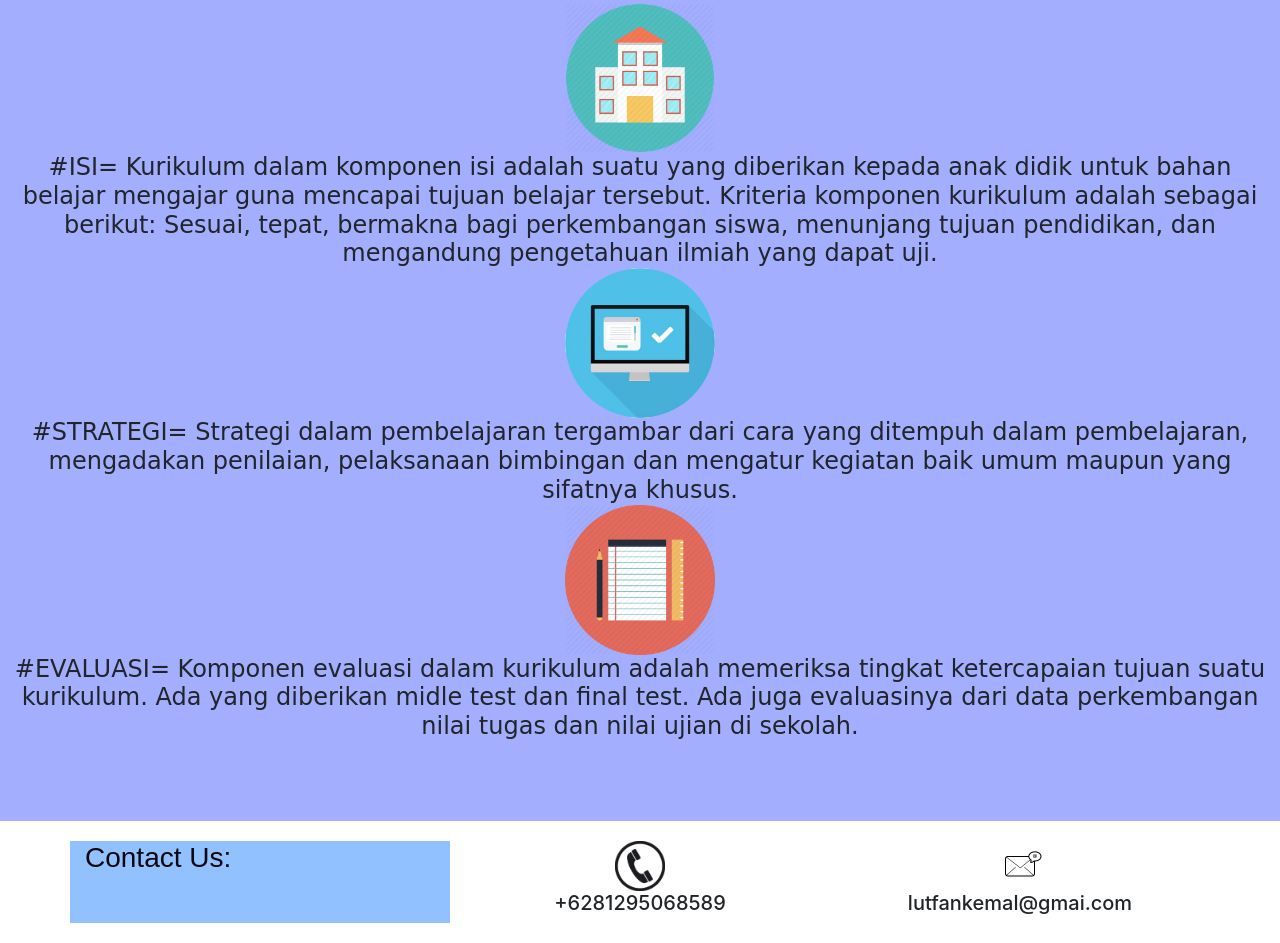
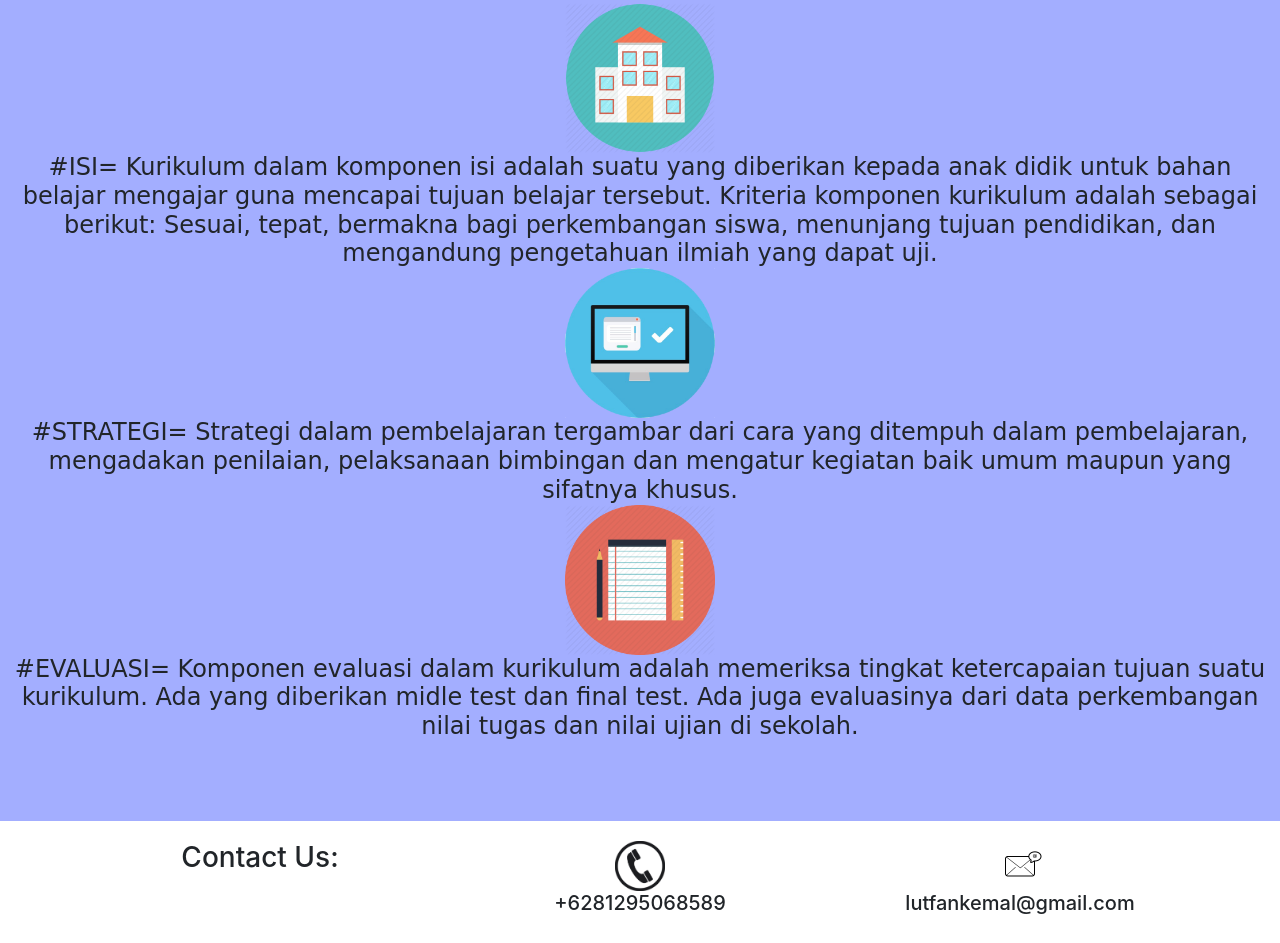
Before and after one commit to LutfanKemal/KeyMaster, a plain HTML site: page index.html in a window 1280 px wide. Shown: the part 1650-2593 px from the top of the page. Drawn offline with Linux system fonts and the light colour scheme.

Commit message:
Add files via upload

```diff
--- a/index.html
+++ b/index.html
@@ -83,8 +83,8 @@
         <section class="section4" id="Contact-Us">
             <div class="container">
                 <div class="row">
-                    <div class="col col-kiri">
-                    <h3> <left> Contact Us:</left></h3>
+                    <div class="col col-kanan">
+                    <h3> <Center> Contact Us:</Center></h3>
                     </div>
                     <div class="col col-kanan">
                     <center> <img
@@ -94,7 +94,7 @@
                     <div class="col col-kanan">
                     <center> <img
                     src="img/facebook%20logo.png"width=50px;></center>
-                    <h5> <center> lutfankemal@gmai.com</center></h5>
+                    <h5> <center> lutfankemal@gmail.com</center></h5>
                 </div>
                 </div></div>
 
```
